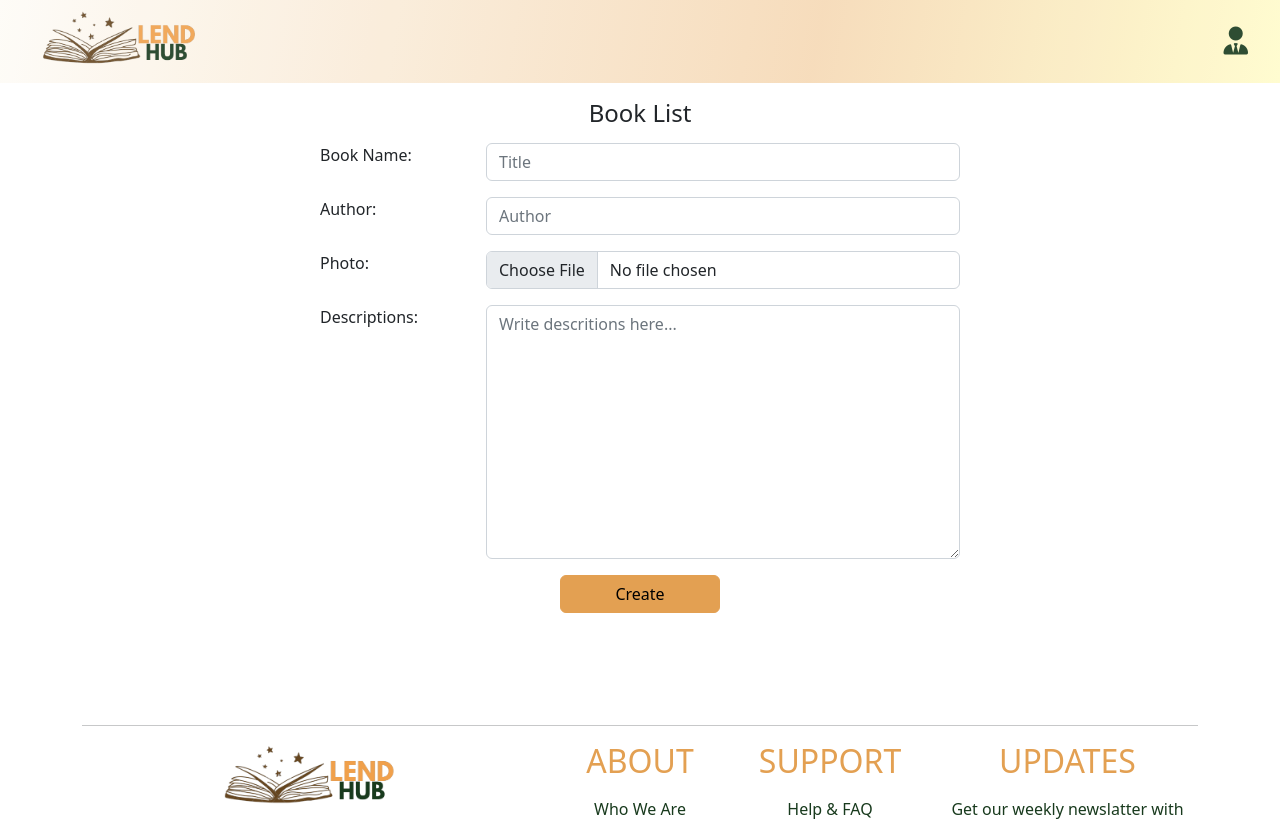
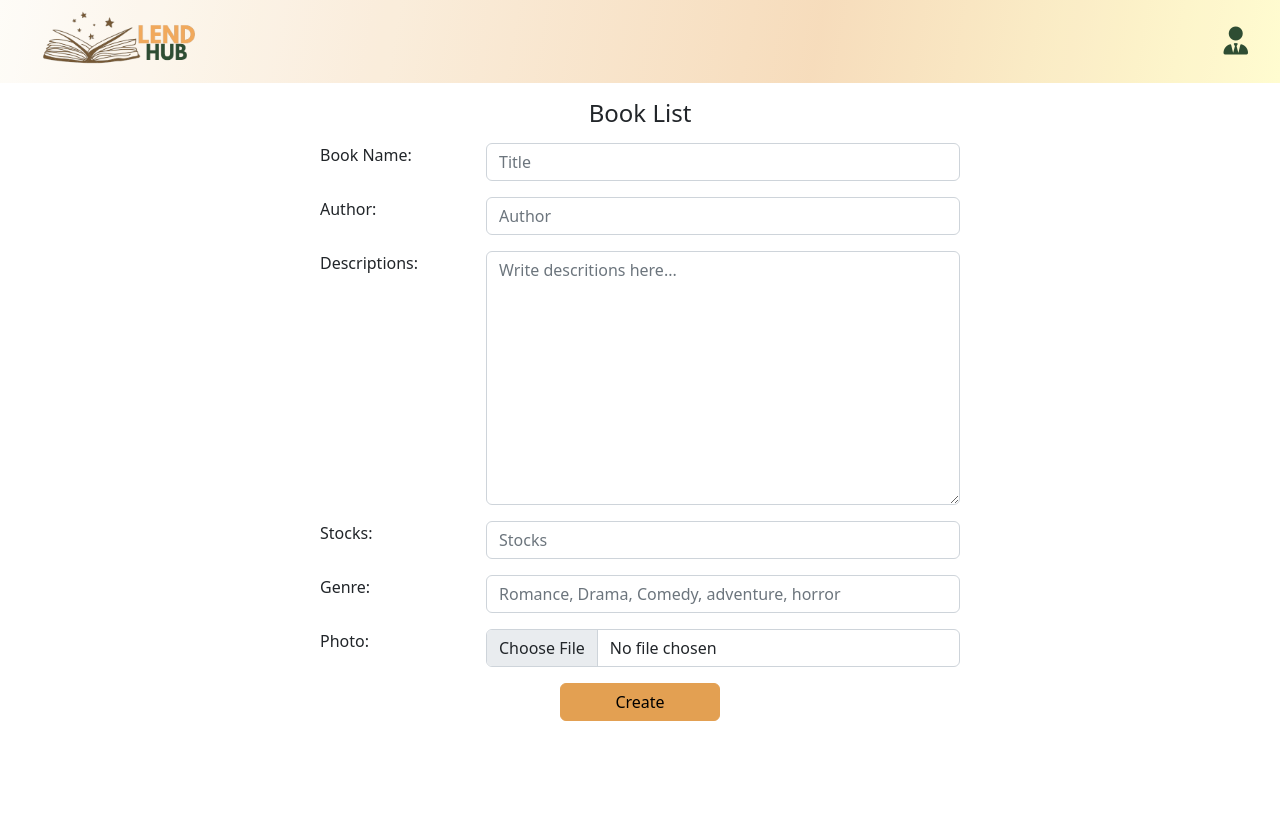
Before and after one commit to NickConsignado/LendHub, a React (Vite) app: page /book in a window 1280 px wide. Shown: the top 821 px of the page. Built offline with nearby package versions, Linux system fonts and the light colour scheme; what react-swipeable-views-utils would draw is missing.

Commit message:
:sparkle: add a axios and implement back-end

```diff
--- a/package.json
+++ b/package.json
@@ -21,6 +21,7 @@
     "@mui/styled-engine-sc": "^5.12.0",
     "@popperjs/core": "^2.11.8",
     "@reduxjs/toolkit": "^1.9.5",
+    "axios": "^1.4.0",
     "bootstrap": "5.2.3",
     "font-awesome": "^4.7.0",
     "formik": "^2.4.3",
--- a/src/pages/BookList.jsx
+++ b/src/pages/BookList.jsx
@@ -1,24 +1,51 @@
 import { useFormik } from "formik"
 import * as Yup from "yup"
 import { Toast } from "bootstrap"
+import axios from "axios"
+
 
 function BookList() {
   const formik = useFormik({
     initialValues: {
       title: '',
       author: '',
+      descriptions: '',
+      stocks: '',
+      genre: '',
       thumbnail: '',
-      descriptions: ''
     },
     validationSchema: Yup.object({
       title: Yup.string().required("Book Name title is required"),
       author: Yup.string().required("Book Name author is required"),
+      descriptions: Yup.string().required("Description of a book is required"),
+      stocks: Yup.number().required("Number of Stocks is required"),
+      genre: Yup.string().required("The genre is required"),
       thumbnail: Yup.string().required("Book Name photo is required"),
-      descriptions: Yup.string().required("Description of a book is required")
     }),
-    onSubmit: (value) => {
-      console.log(value)
-      new Toast(document.getElementById('liveToast')).show()
+    onSubmit: async (value) => {
+
+      try {
+        console.log(value)
+        const res = await axios.post('http://localhost:8000/api/v1/books', {
+            title: value.title,
+            author: value.author,
+            descriptions: value.descriptions,
+            stocks: value.stocks,
+            genre: value.genre,
+            thumbnail: value.thumbnail,
+          }, {
+            headers: {
+              'Content-Type': 'application/x-www-form-urlencoded'
+            }
+        })
+
+        if (res.status === 200) {
+          new Toast(document.getElementById('liveToast')).show()
+        }
+      } catch (err) {
+          // show error
+        console.log('something went wrong')
+      }
     }
   })
   return (
@@ -41,7 +68,8 @@ function BookList() {
             <div className="col-9">
               <input type="text"
                 className="form-control"
-                id="title" placeholder="Title"
+                id="title"
+                placeholder="Title"
                 value={formik.values.title}
                 onChange={formik.handleChange}
                />
@@ -68,22 +96,6 @@ function BookList() {
           </div>
 
           <div className="mb-3 row">
-            <label htmlFor="thumbnail" className="form-label col-3">Photo: </label>
-            <div className="col-9">
-              <input type="file"
-                className="form-control"
-                id="thumbnail"
-                accept="image/*"
-                value={formik.values.thumbnail}
-                onChange={formik.handleChange}
-               />
-                {
-                 formik.errors.thumbnail && <span className="text-danger">{formik.errors.thumbnail}.</span>
-                }
-            </div>
-          </div>
-
-          <div className="mb-3 row">
             <label htmlFor="descriptions" className="form-label col-3">Descriptions: </label>
             <div className="col-9">
                <textarea id="descriptions"
@@ -100,6 +112,54 @@ function BookList() {
             </div>
           </div>
 
+          <div className="mb-3 row">
+            <label htmlFor="stocks" className="form-label col-3">Stocks: </label>
+            <div className="col-9">
+              <input type="number"
+                className="form-control"
+                id="stocks"
+                placeholder="Stocks"
+                value={formik.values.stocks}
+                onChange={formik.handleChange}
+               />
+               {
+                formik.errors.stocks && <span className="text-danger">{formik.errors.stocks}</span>
+               }
+            </div>
+          </div>
+
+          <div className="mb-3 row">
+            <label htmlFor="genre" className="form-label col-3">Genre: </label>
+            <div className="col-9">
+              <input type="text"
+                className="form-control"
+                name="genre"
+                placeholder="Romance, Drama, Comedy, adventure, horror"
+                value={formik.values.genre}
+                onChange={formik.handleChange}
+               />
+                {
+                formik.errors.genre && <span className="text-danger">{formik.errors.genre}</span>
+               }
+            </div>
+          </div>
+
+          <div className="mb-3 row">
+            <label htmlFor="thumbnail" className="form-label col-3">Photo: </label>
+            <div className="col-9">
+              <input type="file"
+                className="form-control"
+                id="thumbnail"
+                accept="image/*"
+                value={formik.values.thumbnail}
+                onChange={formik.handleChange}
+               />
+                {
+                 formik.errors.thumbnail && <span className="text-danger">{formik.errors.thumbnail}.</span>
+                }
+            </div>
+          </div>
+
           <div className="text-center">
             <button type="submit" className="btn btn-primary w-25">Create</button>
           </div>
```
Also changed, not shown: 1 other file (tests, documents, lock files or other folders).
